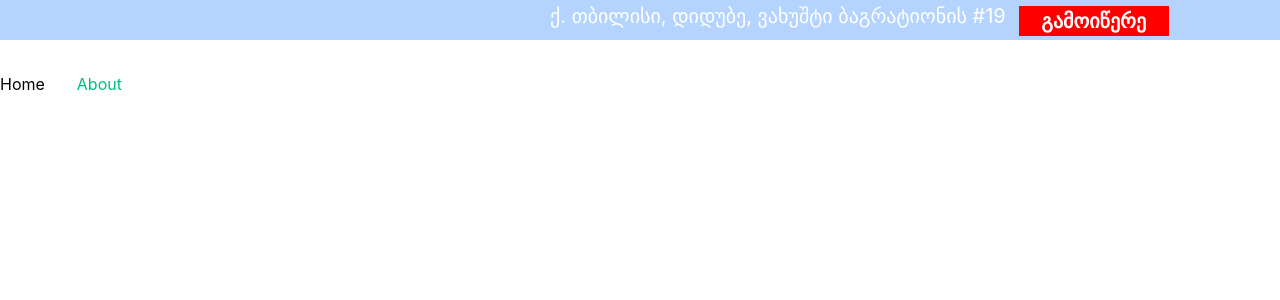
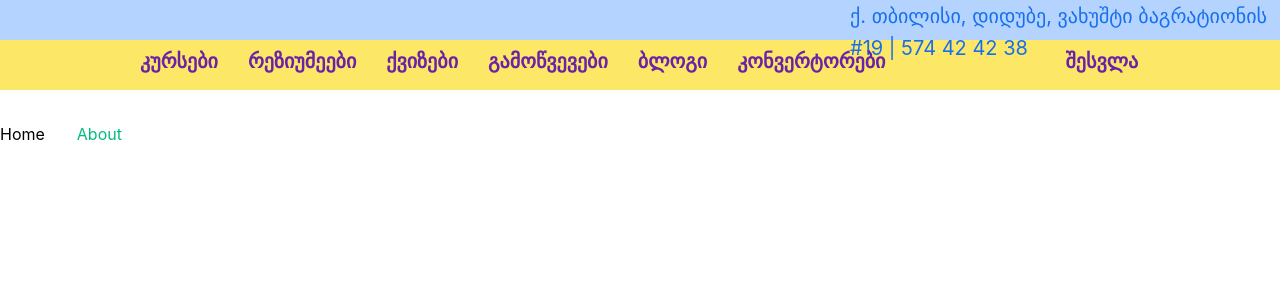
Before and after one commit to SabaMinadze/dentistryVue, a Vue app: page / in a window 1280 px wide. Shown: the top 300 px of the page. Built offline with nearby package versions, Linux system fonts and the light colour scheme.

Commit message:
Add another header

```diff
--- a/src/components/head1.vue
+++ b/src/components/head1.vue
@@ -1,8 +1,7 @@
 <template>
     <div class="box">
         <div class="txt">
-            <h1>ქ. თბილისი, დიდუბე, ვახუშტი ბაგრატიონის #19</h1>
-            <a href="https://www.youtube.com/@val-do"><button class="btn">გამოიწერე</button></a>
+            <h1>ქ. თბილისი, დიდუბე, ვახუშტი ბაგრატიონის #19 | 574 42 42 38</h1>
         </div>
 
     </div>
@@ -17,27 +16,16 @@
     height: 40px;
     width: 100%;
     background-color: rgb(180,212,255);
-    color: white;
+    color: rgb(23,111,238);
     font-size: 10px;
     display: flex;
+    font-weight: 900;
 }
 
-.btn{
-    height: 30px;
-    width: 150px;
-    background-color: red;
-    border: none;
-    cursor: pointer;
-    color: white;
-    font-size: 20px;
-    font-weight: 800;
-    margin-left: 10px;
-    transform: translateY(3px);
-}
 
 .txt{
     display: flex;
-    margin-left: 550px;
+    margin-left: 850px;
 }
 
 
--- /dev/null
+++ b/src/components/head2.vue
@@ -0,0 +1,50 @@
+<template>
+    <div>
+        <div class="box">
+            <ul>
+                <li><p>კურსები</p></li>
+                <li><p>რეზიუმეები</p></li>
+                <li><p>ქვიზები</p></li>
+                <li><p>გამოწვევები</p></li>
+                <li><p>ბლოგი</p></li>
+                <li><p>კონვერტორები</p></li>
+                <li><p class="txt">შესვლა</p></li>
+            </ul>
+
+        </div>
+
+    </div>
+</template>
+
+
+<script>
+</script>
+
+<style scoped>
+.box{
+    height: 50px;
+    width: 100%;
+    background-color: rgb(253,231,103);
+    color: rgb(108,34,166);
+}
+
+ul{
+    display: flex;
+    list-style: none;
+    color: rgb(108,34,166);
+    gap: 30px;
+    font-size: 20px;
+    font-weight: 700;
+    margin-left: 100px;
+}
+
+p{
+    font-weight: 800;
+    margin-top: 5px;
+    cursor: pointer;
+}
+
+.txt{
+    margin-left: 150px;
+}
+</style>
--- a/src/views/HomeView.vue
+++ b/src/views/HomeView.vue
@@ -1,9 +1,11 @@
 <script setup lang="ts">
 import head1 from '../components/head1.vue'
+import head2 from '../components/head2.vue'
 </script>
 
 <template>
   <div>
     <head1/>
+    <head2/>
   </div>
 </template>
```
